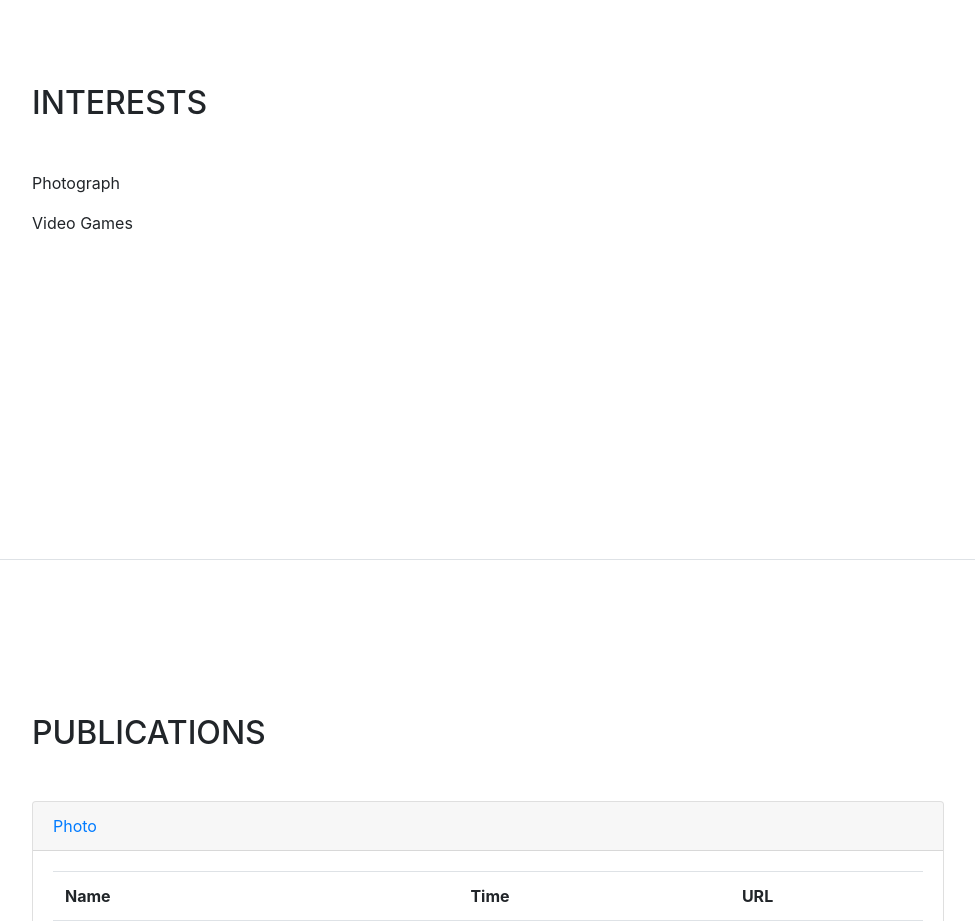
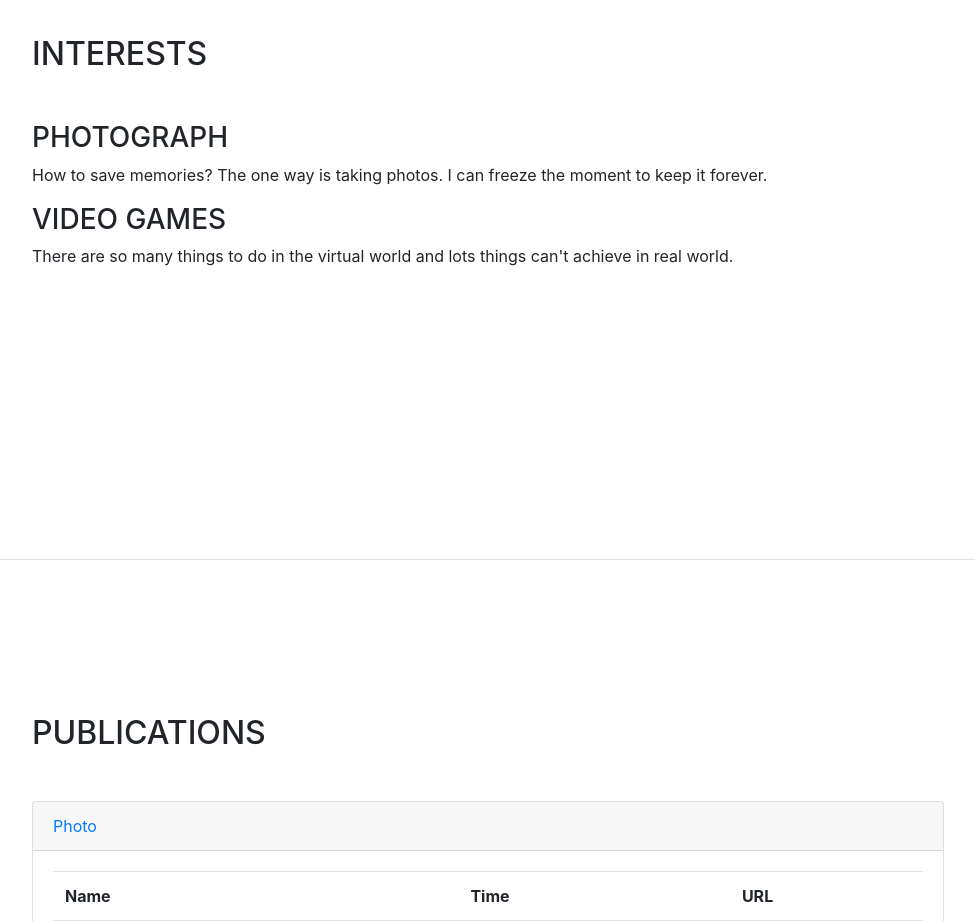
Before and after one commit to RJohn42/RJohn42.github.io, a website with bundled scripts: page index.html in a window 1280 px wide. Shown: the part 3440-4361 px from the top of the page, without its empty margins (288-1263 px from the left). Built offline with nearby package versions, Linux system fonts and the light colour scheme; a web font is replaced by a local one.

Commit message:
Add files via upload

```diff
--- a/index.html
+++ b/index.html
@@ -199,8 +199,10 @@
       <section class="resume-section p-3 p-lg-5 d-flex flex-column" id="interests">
         <div class="my-auto">
           <h2 class="mb-5">Interests</h2>
-          <p>Photograph</p>
-          <p class="mb-0">Video Games</p>
+          <h3>Photograph</h3>
+		  <p>How to save memories? The one way is taking photos. I can freeze the moment to keep it forever.</p>
+          <h3>Video Games</h3>
+		  <p>There are so many things to do in the virtual world and lots things can't achieve in real world.</p>
         </div>
       </section>
 
```
